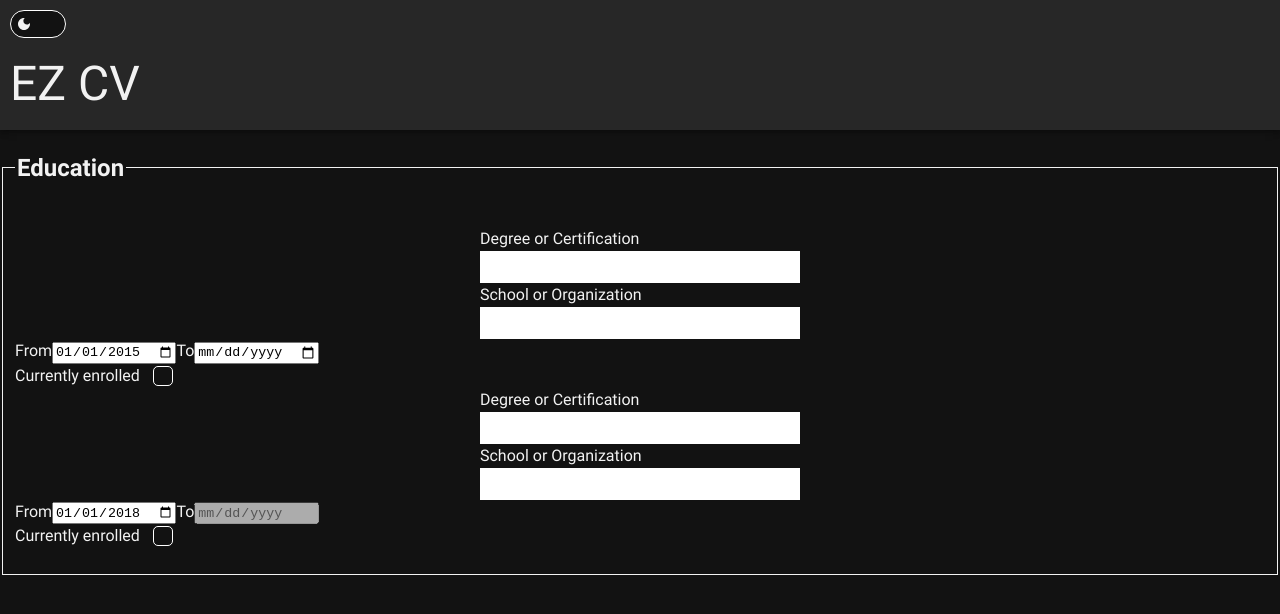
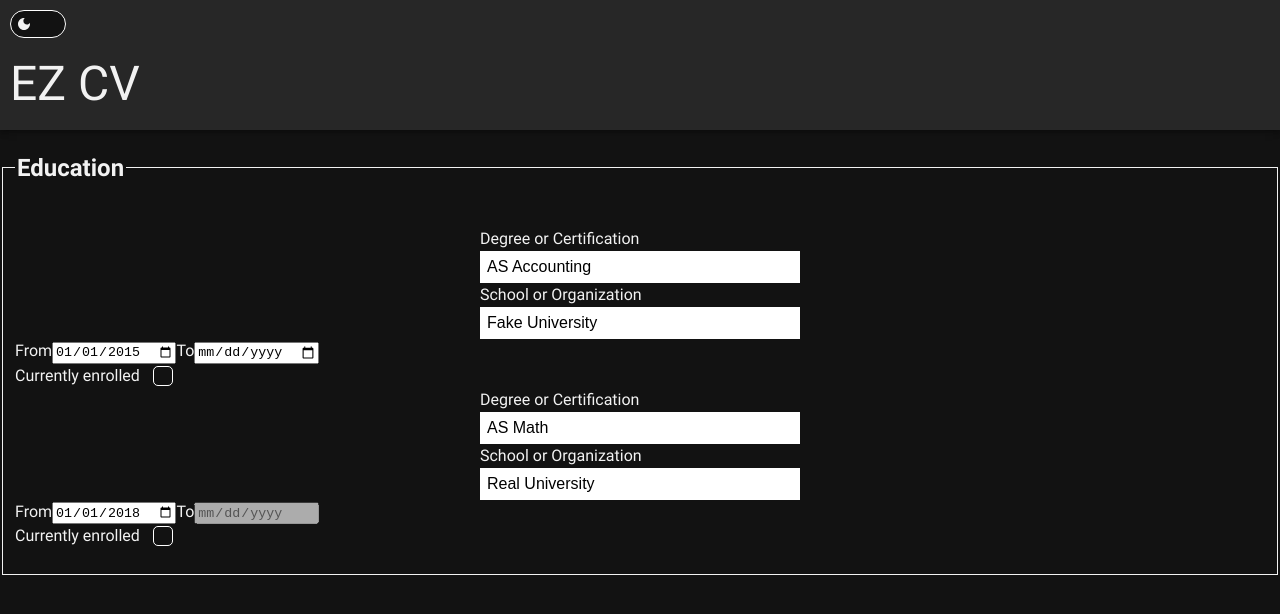
Before and after one commit to thatblindgeye/ez-cv, a React (Create React App) app: page / in a window 1280 px wide. Shown: the top 614 px of the page. Built offline with nearby package versions, Linux system fonts and the light colour scheme.

Commit message:
Minor updates to remove unnecessary items and update verbiage

```diff
--- a/src/App.js
+++ b/src/App.js
@@ -1,7 +1,5 @@
 import React, { Component } from 'react';
 import Header from './components/Header/Header';
-import Checkbox from './components/Inputs/Checkbox';
-import SimpleInput from './components/Inputs/SimpleInput';
 import CV from './components/CV/CV';
 
 class App extends Component {
--- a/src/components/CV/Education/EducationItem.js
+++ b/src/components/CV/Education/EducationItem.js
@@ -10,7 +10,6 @@ export default function EducationItem({
   startDate,
   endDate,
   enrolled,
-  clickEnrolled,
 }) {
   const itemEdit = (
     <div className='education__item--edit'>
@@ -31,7 +30,6 @@ export default function EducationItem({
         startDate={startDate}
         endDate={endDate}
         enrolled={enrolled}
-        clickEnrolled={clickEnrolled}
       />
     </div>
   );
--- a/src/components/CV/Education/EducationSection.js
+++ b/src/components/CV/Education/EducationSection.js
@@ -36,11 +36,8 @@ export default class EducationSection extends Component {
     };
   }
 
-  handleEnrolledCheckbox = (e, item) => {
-    if (e.type === 'click' || e.key === ' ' || e.key === 'Enter') {
-      e.preventDefault();
-      console.log(item);
-    }
+  handleEnrolledCheckbox = (item) => {
+    console.log(item);
   };
 
   render() {
@@ -69,9 +66,6 @@ export default class EducationSection extends Component {
                   startDate={startDate}
                   endDate={endDate}
                   enrolled={currentlyEnrolled}
-                  clickEnrolled={(e) => {
-                    this.handleEnrolledCheckbox(e, item);
-                  }}
                 />
               </li>
             );
--- a/src/components/Inputs/SimpleInput.js
+++ b/src/components/Inputs/SimpleInput.js
@@ -10,10 +10,10 @@ import React from 'react';
  */
 
 export default function SimpleInput(props) {
-  const { id, label, type, value, disabled, required } = props;
+  const { id, label, type, defaultValue, disabled, required } = props;
 
   const requiredIndicator = required ? (
-    <span class='required-indicator' aria-hidden='true'>
+    <span className='required-indicator' aria-hidden='true'>
       *
     </span>
   ) : null;
@@ -28,7 +28,7 @@ export default function SimpleInput(props) {
         type={type}
         id={id}
         className='c-input__field'
-        defaultValue={value}
+        defaultValue={defaultValue}
         disabled={disabled}
         required={required}
         aria-required={required}
```
